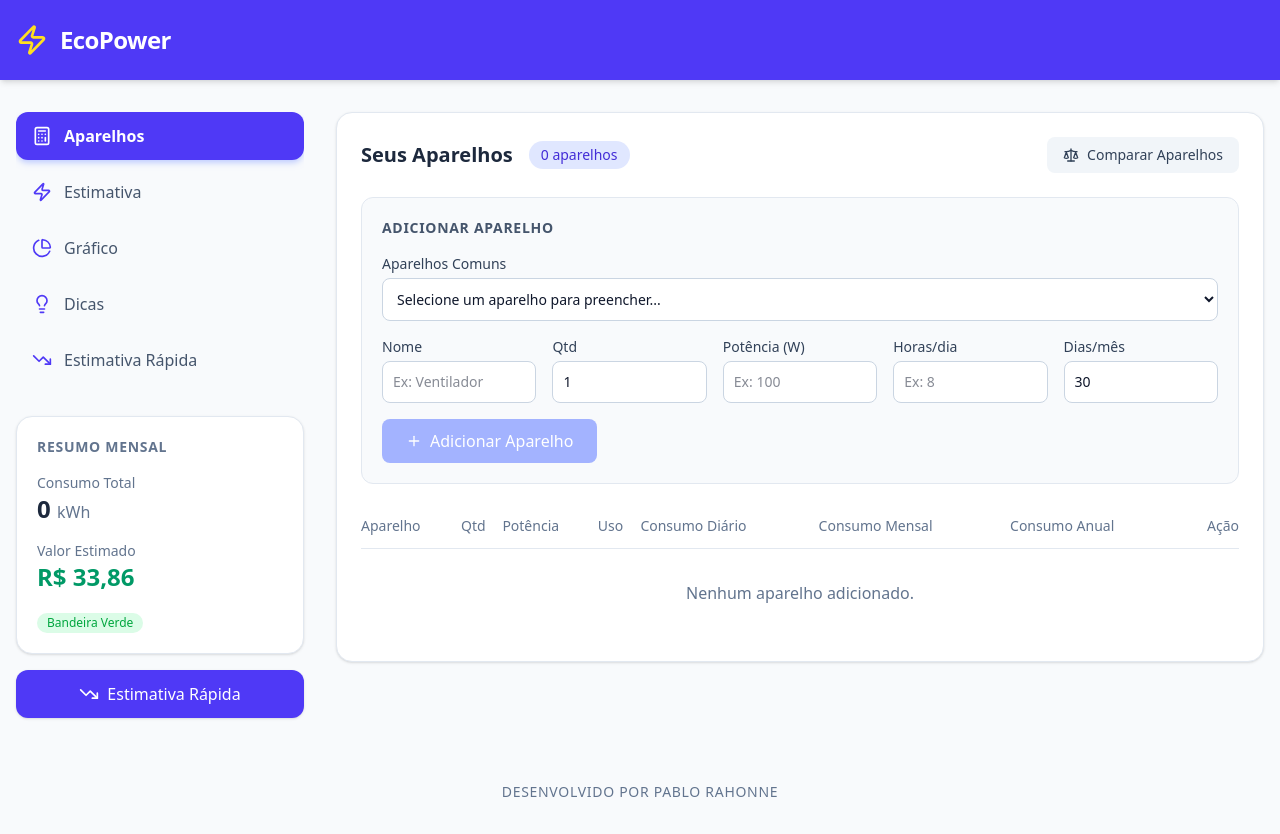
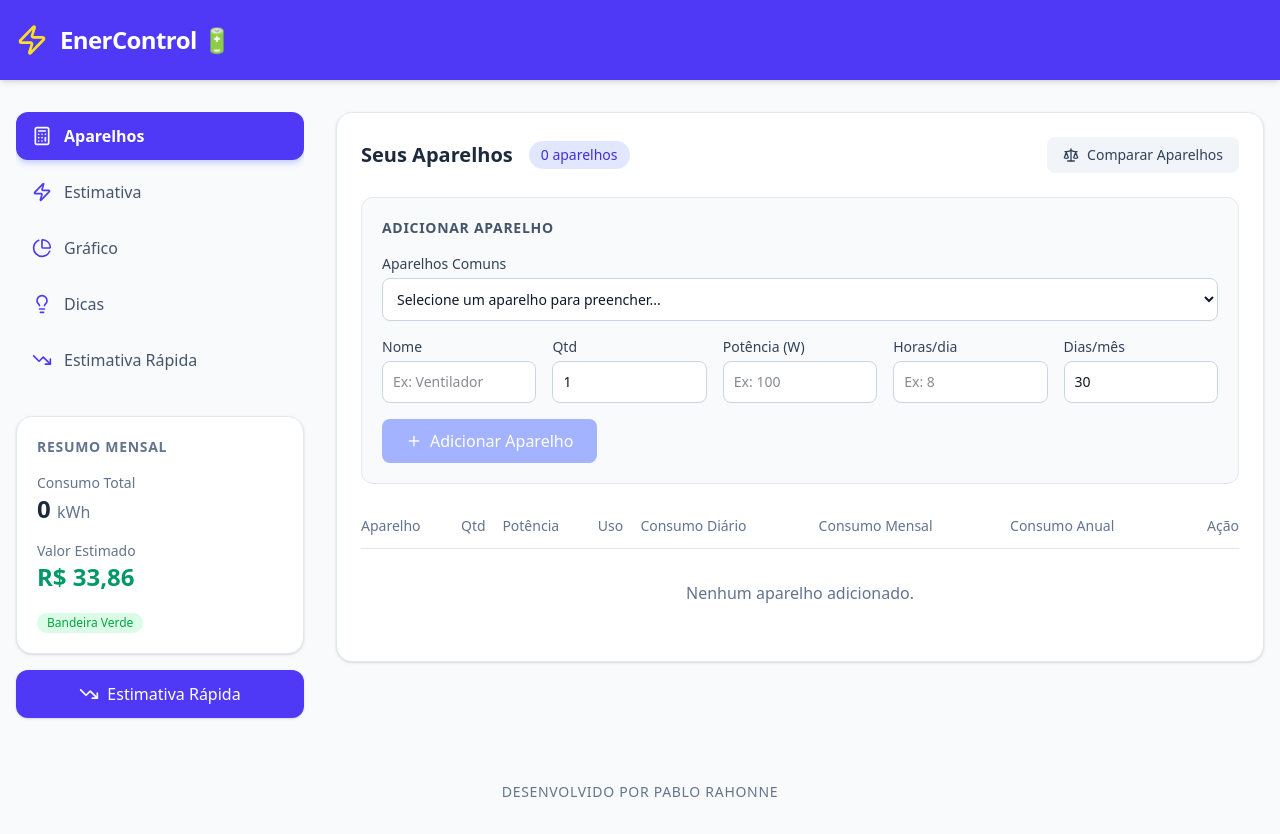
Before and after one commit to Rahonne08/simulador-energia, a React (Vite) app: page / in a window 1280 px wide. Built offline with nearby package versions, Linux system fonts and the light colour scheme.

Commit message:
feat: Rename app to EnerControl 🔋
Update the application title, metadata, and header to reflect the new app name "EnerControl 🔋".

```diff
--- a/index.html
+++ b/index.html
@@ -3,7 +3,7 @@
   <head>
     <meta charset="UTF-8" />
     <meta name="viewport" content="width=device-width, initial-scale=1.0" />
-    <title>My Google AI Studio App</title>
+    <title>EnerControl 🔋</title>
   </head>
   <body>
     <div id="root"></div>
--- a/metadata.json
+++ b/metadata.json
@@ -1,5 +1,5 @@
 {
-  "name": "Simulador de Conta de Energia",
+  "name": "EnerControl 🔋",
   "description": "Estime o consumo dos seus aparelhos, calcule o valor da conta de luz e descubra dicas de economia.",
   "requestFramePermissions": []
 }
--- a/src/App.tsx
+++ b/src/App.tsx
@@ -46,7 +46,7 @@ export default function App() {
           <div className="flex items-center justify-between">
             <div className="flex items-center gap-2 sm:gap-3">
               <Zap className="w-6 h-6 sm:w-8 sm:h-8 text-yellow-300" />
-              <h1 className="text-lg sm:text-2xl font-bold tracking-tight">EcoPower</h1>
+              <h1 className="text-lg sm:text-2xl font-bold tracking-tight">EnerControl 🔋</h1>
             </div>
             <div className="flex items-center gap-3">
               <div className="lg:hidden flex items-center gap-2 bg-indigo-700 px-3 py-1.5 rounded-full">
```
